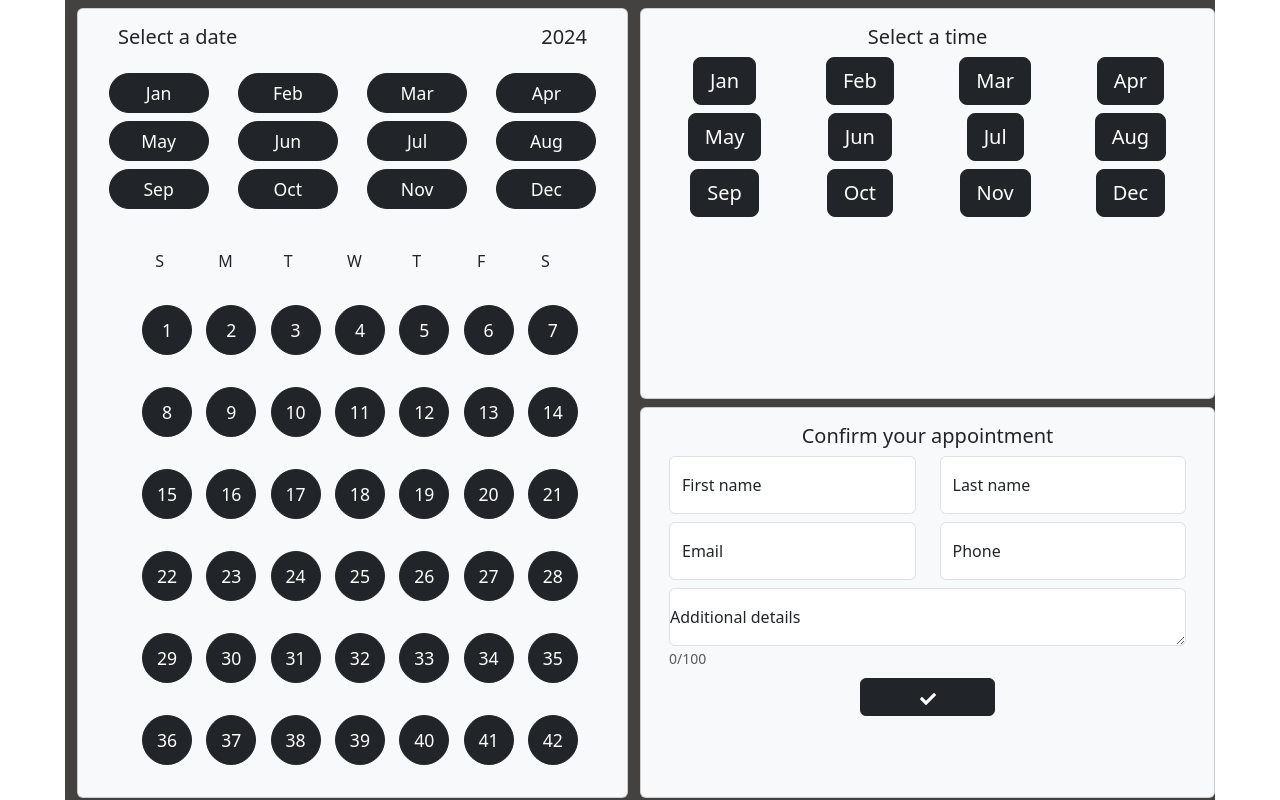
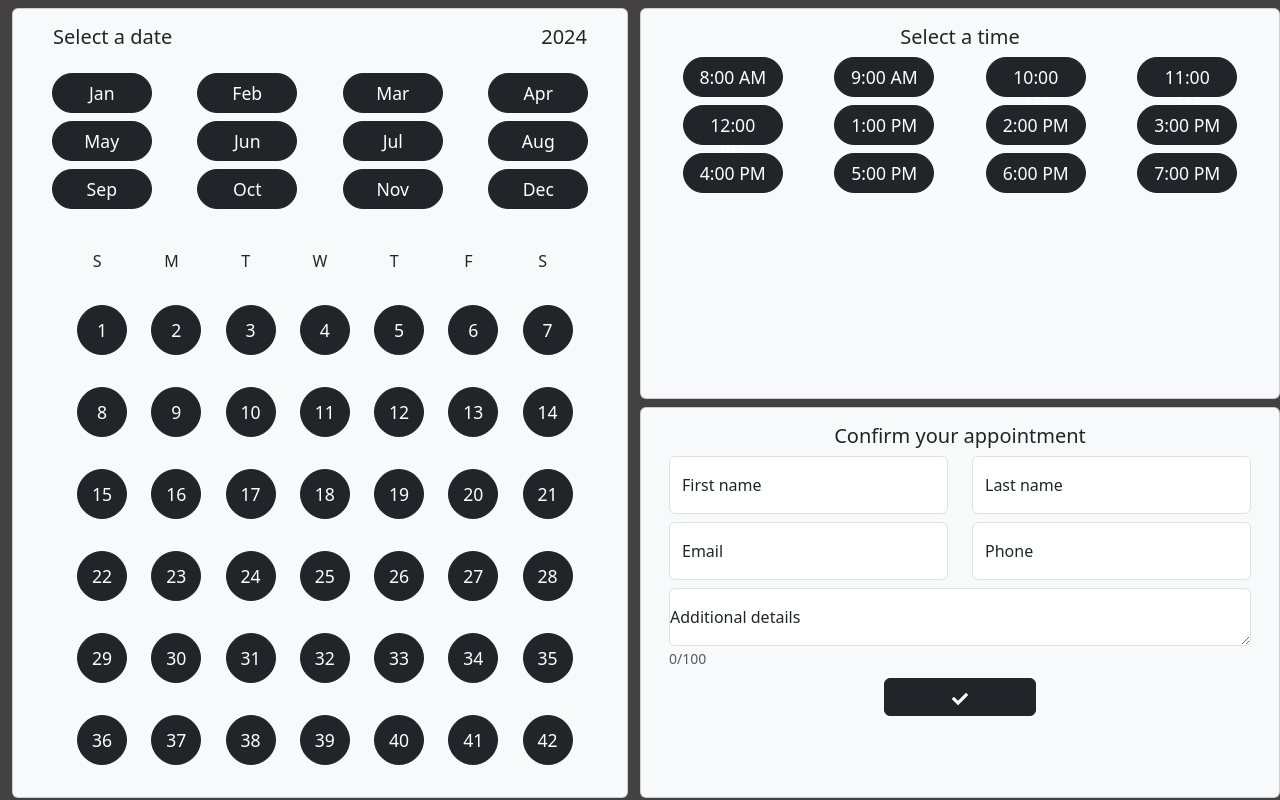
Before and after one commit to Booking-Management-System-App/booking-management-frontend, a React (Vite) app: page / in a window 1280 px wide. Built offline with nearby package versions, Linux system fonts and the light colour scheme.

Commit message:
UI and iteration updates

```diff
--- a/src/components/TimeSelection.jsx
+++ b/src/components/TimeSelection.jsx
@@ -2,43 +2,46 @@
 //import api from '../api/axiosConfig';
 import '../styles/timeSelection.css';
 
-//import Container from 'react-bootstrap/Container';
 import Row from 'react-bootstrap/Row';
 import Col from 'react-bootstrap/Col';
-//import Badge from 'react-bootstrap/Badge';
 import Button from 'react-bootstrap/Button';
-//import { getDay } from "date-fns";
 import Card from 'react-bootstrap/Card';
 
-import dateSelectionData from '../data/dateSelectionData.json';
+function TimeSelection() {
 
-function TimeSelection() {
-  //const today = new Date();
-  //const day = getDay(today);
+  const times = [
+    "8:00 AM",
+    "9:00 AM",
+    "10:00 AM",
+    "11:00 AM",
+    "12:00 PM",
+    "1:00 PM",
+    "2:00 PM",
+    "3:00 PM",
+    "4:00 PM",
+    "5:00 PM",
+    "6:00 PM",
+    "7:00 PM",
+  ];
 
   return (
     <>
       <Card bg="light" text="dark" className="dateSelectionCard mt-2">
         <Card.Body>
           <Card.Title className="text-center">Select a time</Card.Title>
-          {Array.from({ length: 3 }).map((_, idx) => (
-              <Row key={idx} className="justify-content-center">
-              {Object.keys(dateSelectionData)
-                  .slice(idx * 4, (idx + 1) * 4) // Divide data into chunks of 4
-                  .map(key => (
-                  <Col key={key} xs={3} className="mb-2 text-center">
+          <Row className="justify-content-center">
+            {times.map((time, idx) => (
+                  <Col key={idx} xs={3} className="mb-2 text-center">
                   <Button
                     variant="dark"
                     text="light"
-                        size="lg"
-                        className="px-3 py-2"
+                    className="monthButton"
                   >
-                        {dateSelectionData[key].short}
+                    {time}
                   </Button>
                   </Col>
               ))}
           </Row>
-          ))}
         </Card.Body>
       </Card>
     </>
```
Lines whose indentation alone changed are shown as unchanged.
